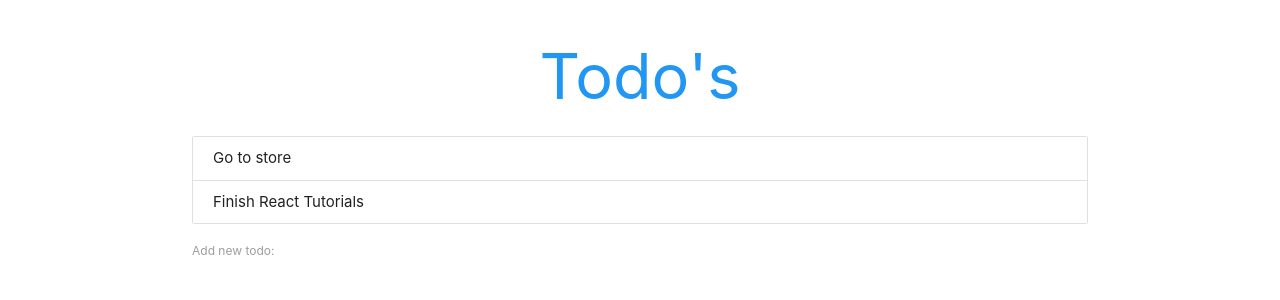
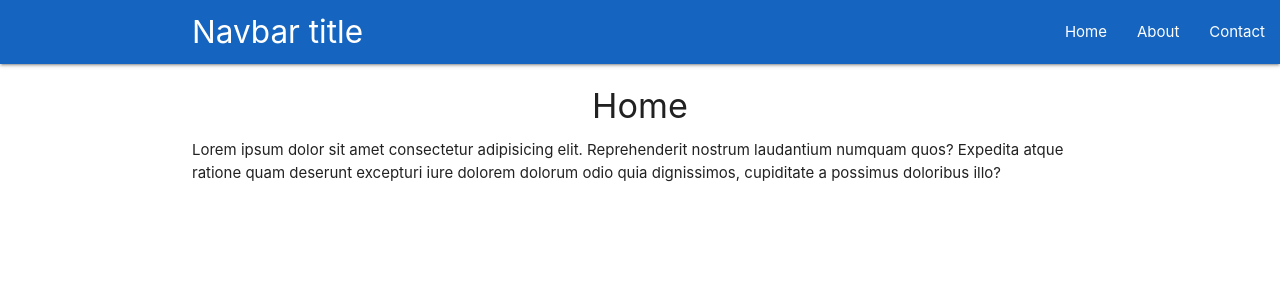
Before and after one commit to LucasBKing/react_basics, a React (Create React App) app: page / in a window 1280 px wide. Shown: the top 300 px of the page. Built offline with nearby package versions, Linux system fonts and the light colour scheme.

Commit message:
setting up the react-router

```diff
--- a/package.json
+++ b/package.json
@@ -5,6 +5,7 @@
   "dependencies": {
     "react": "^16.7.0",
     "react-dom": "^16.7.0",
+    "react-router-dom": "^4.3.1",
     "react-scripts": "2.1.3"
   },
   "scripts": {
--- a/src/AddForm.js
+++ /dev/null
@@ -1,34 +0,0 @@
-import React, { Component } from 'react';
-
-class AddForm extends Component {
-    state = {
-        content: ''
-    }
-
-    handleChange = (e) => {
-        this.setState({
-            content: e.target.value
-        });
-    }
-
-    handleSubmit = (e) => {
-        e.preventDefault();
-        this.props.addTodo(this.state);
-        this.setState({
-            content: ''
-        });
-    }
-
-    render() {
-        return(
-            <div>
-                <form onSubmit={ this.handleSubmit }>
-                    <label>Add new todo:</label>
-                    <input type="text" onChange={ this.handleChange } value={ this.state.content }/>
-                </form>
-            </div>
-        )
-    }
-}
-
-export default AddForm;
--- a/src/App.js
+++ b/src/App.js
@@ -1,43 +1,25 @@
 import React, { Component } from 'react';
-import Todos from './Todos';
-import AddForm from './AddForm';
+import Navbar from './components/Navbar';
+import { BrowserRouter, Route } from 'react-router-dom';
+import Home from './components/Home';
+import About from './components/About';
+import Contact from './components/Contact';
 
 class App extends Component {
   state = {
-    todos: [
-      {id: 1, content: 'Go to store'},
-      {id: 2, content: 'Finish React Tutorials'}
-    ]
-  }
-
-  deleteTodo = (id) => {
-    let todos = this.state.todos.filter(todo => {
-      return todo.id !== id;
-    });
-
-    this.setState({
-      todos
-    });
-  }
-
-  addTodo = (todo) => {
-    todo.id = Math.random();
-    let newTodos = [...this.state.todos, todo];
-    this.setState({
-      todos: newTodos
-    })
 
   }
 
   render() {
     return (
-      <div className="todo-app container">
-        <h1 className="center blue-text">
-          Todo's
-        </h1>
-        <Todos todos={this.state.todos} deleteTodo={ this.deleteTodo } />
-        <AddForm addTodo={ this.addTodo }/>
-      </div>
+      <BrowserRouter>
+        <div className="App">
+          <Navbar />
+          <Route exact path='/' component={Home} />
+          <Route path='/about' component={About} />
+          <Route path='/contact' component={Contact} />
+        </div>
+      </BrowserRouter>
     );
   }
 }
--- a/src/Todos.js
+++ /dev/null
@@ -1,22 +0,0 @@
-import React from 'react';
-
-const Todos = ({todos, deleteTodo}) => {
-    const todoList = todos.length ? (
-        todos.map(todo => {
-            return(
-                <div className="collection-item" key={ todo.id }>
-                    <span onClick={ () => {deleteTodo(todo.id)} }>{ todo.content }</span>
-                </div>
-            )
-        })
-    ) : (
-        <p className="center">You've no todo's screenLeft, yay!</p>
-    )
-    return (
-        <div className="todos collection">
-            { todoList }
-        </div>
-    )
-}
-
-export default Todos;
--- /dev/null
+++ b/src/components/About.js
@@ -0,0 +1,12 @@
+import React from 'react';
+
+const About = () => {
+    return(
+        <div className="container">
+            <h4 className="center">About</h4>
+            <p>Lorem ipsum dolor sit amet consectetur adipisicing elit. Reprehenderit nostrum laudantium numquam quos? Expedita atque ratione quam deserunt excepturi iure dolorem dolorum odio quia dignissimos, cupiditate a possimus doloribus illo?</p>
+        </div>
+    )
+}
+
+export default About;
--- /dev/null
+++ b/src/components/Contact.js
@@ -0,0 +1,12 @@
+import React from 'react';
+
+const Contact = () => {
+    return(
+        <div className="container">
+            <h4 className="center">Contact</h4>
+            <p>Lorem ipsum dolor sit amet consectetur adipisicing elit. Reprehenderit nostrum laudantium numquam quos? Expedita atque ratione quam deserunt excepturi iure dolorem dolorum odio quia dignissimos, cupiditate a possimus doloribus illo?</p>
+        </div>
+    )
+}
+
+export default Contact;
--- /dev/null
+++ b/src/components/Home.js
@@ -0,0 +1,12 @@
+import React from 'react';
+
+const Home = () => {
+    return(
+        <div className="container">
+            <h4 className="center">Home</h4>
+            <p>Lorem ipsum dolor sit amet consectetur adipisicing elit. Reprehenderit nostrum laudantium numquam quos? Expedita atque ratione quam deserunt excepturi iure dolorem dolorum odio quia dignissimos, cupiditate a possimus doloribus illo?</p>
+        </div>
+    )
+}
+
+export default Home;
--- /dev/null
+++ b/src/components/Navbar.js
@@ -0,0 +1,18 @@
+import React from 'react';
+
+const Navbar = () => {
+    return(
+        <nav className="nav-wrapper blue darken-3">
+            <div className="container">
+                <a className="brand-logo">Navbar title</a>
+            </div>
+            <ul className="right">
+                <li><a href="/">Home</a></li>
+                <li><a href="/about">About</a></li>
+                <li><a href="/contact">Contact</a></li>
+            </ul>
+        </nav>
+    )
+}
+
+export default Navbar;
```
Also changed, not shown: 1 other file (tests, documents, lock files or other folders).
